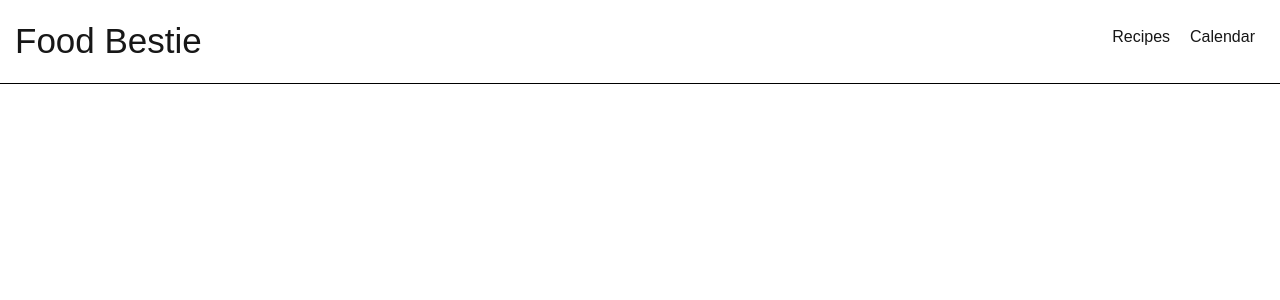
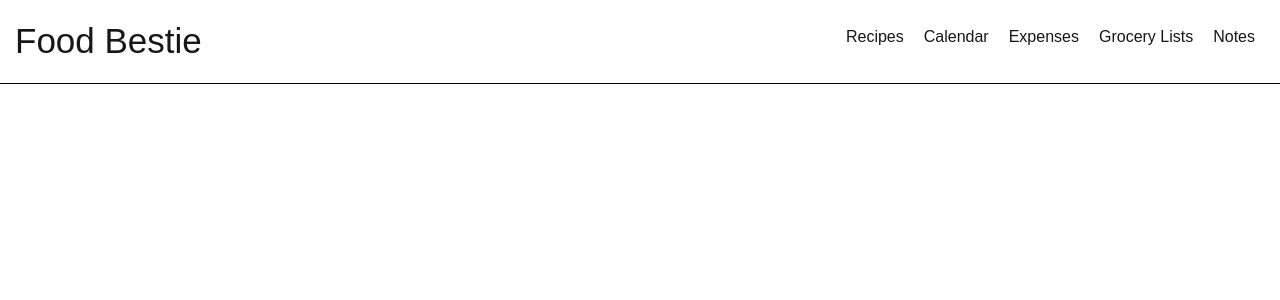
Before and after one commit to monicakrystal/foodplanner, a Next.js app: page / in a window 1280 px wide. Shown: the top 300 px of the page. Built offline with nearby package versions, Linux system fonts and the light colour scheme.

Commit message:
add nav buttons

```diff
--- a/app/components/NavBar/NavBar.tsx
+++ b/app/components/NavBar/NavBar.tsx
@@ -10,6 +10,11 @@ const NavBar = () => {
       <div className={styles.buttons}>
 <button> Recipes </button>
 <button> Calendar </button>
+<button> Expenses </button>
+<button> Grocery Lists</button>
+<button> Notes</button>
+
+
       </div>
     </div>
   )
```
